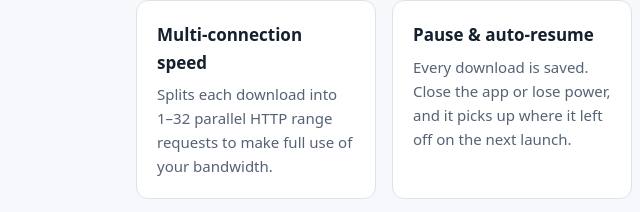
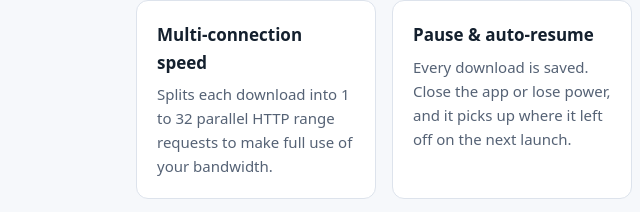
Before and after one commit to macrasystems-star/macra-downloader, a plain HTML site: page website/index.html in a window 1280 px wide. Shown: the part 734-946 px from the top of the page, 0-640 px from the left. Drawn offline with Linux system fonts and the light colour scheme; files whose address does not match are found by name.

Commit message:
Website: remove en dash

```diff
--- a/website/index.html
+++ b/website/index.html
@@ -115,7 +115,7 @@
     <div class="wrap">
       <h2>What it does</h2>
       <div class="grid">
-        <div class="card"><h3>Multi-connection speed</h3><p>Splits each download into 1–32 parallel HTTP range requests to make full use of your bandwidth.</p></div>
+        <div class="card"><h3>Multi-connection speed</h3><p>Splits each download into 1 to 32 parallel HTTP range requests to make full use of your bandwidth.</p></div>
         <div class="card"><h3>Pause &amp; auto-resume</h3><p>Every download is saved. Close the app or lose power, and it picks up where it left off on the next launch.</p></div>
         <div class="card"><h3>Video sites</h3><p>Paste a link from one of ~1000 supported video sites (via yt-dlp) and get a single file with a live progress bar.</p></div>
         <div class="card"><h3>Torrents &amp; magnets</h3><p>Open magnet links and .torrent files directly, with the same speed and ETA display as normal downloads.</p></div>
```
